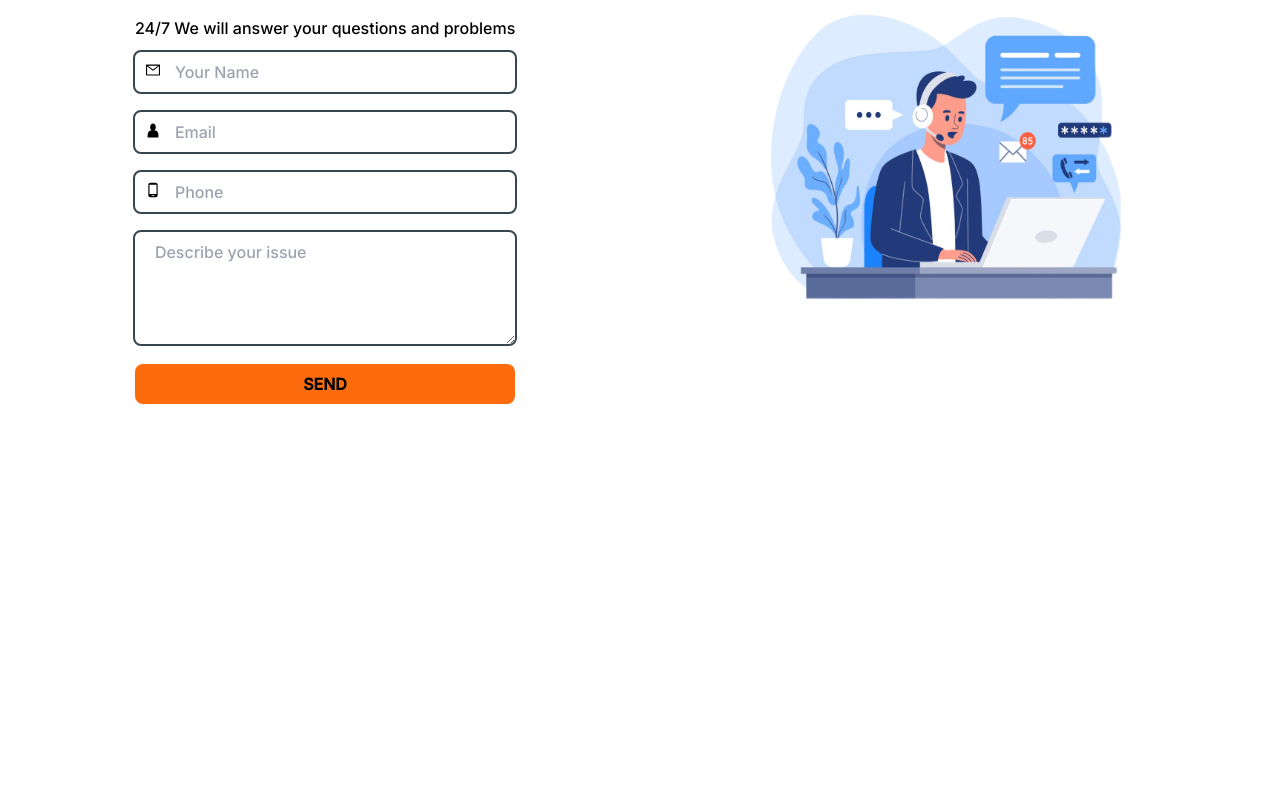
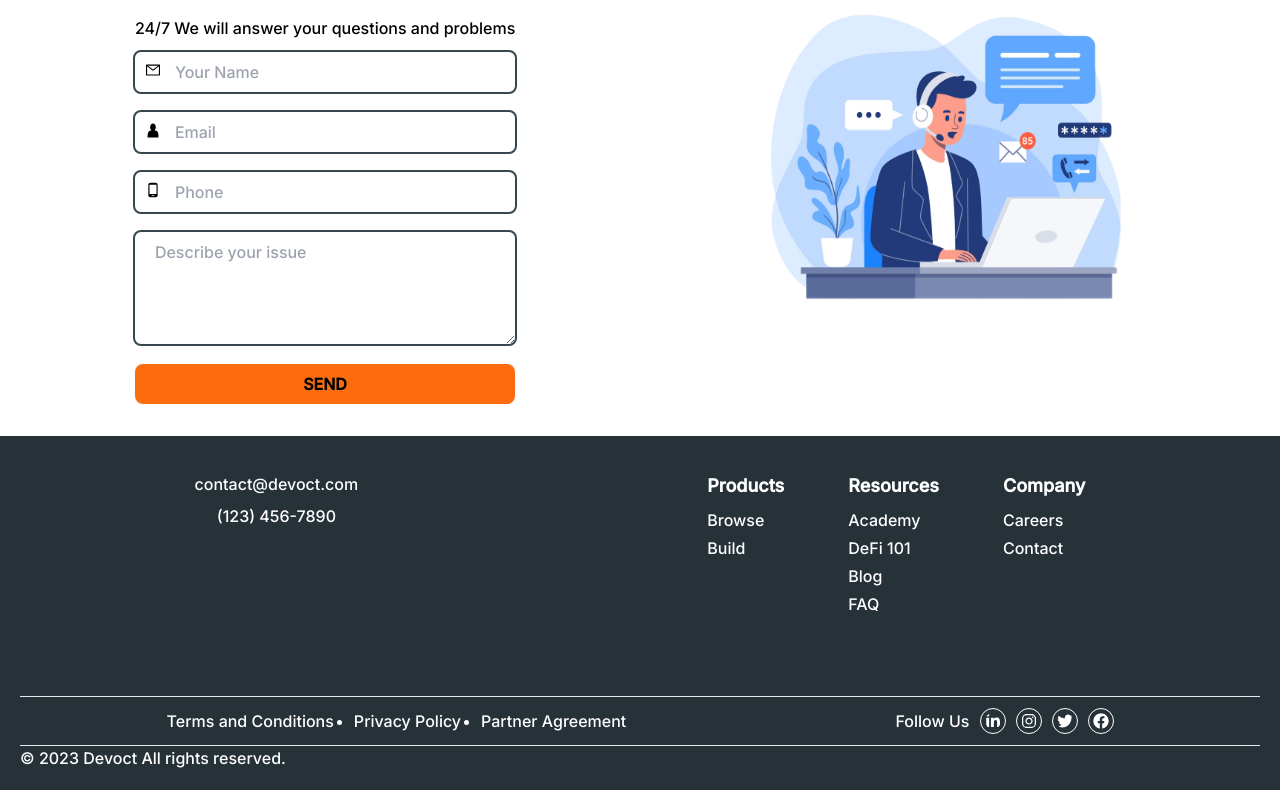
Before and after one commit to dev-oct/devoctWeb, a React (Create React App) app in the folder website/: page / in a window 1280 px wide. Shown: the part 2463-3253 px from the top of the page. Before the commit the page ends 2887 px from the top, so only its background shows below. Built offline with nearby package versions, Linux system fonts and the light colour scheme.

Commit message:
footer done

```diff
--- a/website/src/components/Contact.js
+++ b/website/src/components/Contact.js
@@ -10,7 +10,7 @@ const Contact = () => {
             <div className='flex flex-col gap-3'>
                 <div className="flex flex-col gap-3">
                     <p className="text-center text-3xl">GET IN <span className="font-bold"> TOUCH! </span></p>
-                    <p>24/7 We will answer your questions and problems</p>
+                    <p className='flex text-center'>24/7 We will answer your questions and problems</p>
                 </div>
                 <div className="cform">
                     <div className="flex flex-col gap-5">
--- a/website/src/components/Footer.js
+++ b/website/src/components/Footer.js
@@ -1,10 +1,62 @@
 import '../styles/footer.css';
+import { FaLinkedinIn, FaFacebook, FaInstagram, FaTwitter } from 'react-icons/fa';
 
 const Footer = () => {
     return (
-        <div className="footer p-5">
-            <p>© 2023 Devoct All rights reserved.</p>
-        </div>
+        <div className="footer relative flex flex-col mt-3 p-5 bg-[#263238]">
+            <div className='flex flex-wrap data flex-row justify-around mt-2'>
+                <div className="flex mphone justify-start flex-col items-center mt-2">
+                    <p className="hover:opacity-50">contact@devoct.com</p>
+                    <p className="hover:opacity-50 mt-2">(123) 456-7890</p>
+                </div>
+                <div className='flex fcontent justify-center flex-wrap mt-2 gap-16'>
+                    <div className='flex flex-col'>
+                        <p className="text-lg hover:opacity-50 font-semibold">Products</p>
+                        <div className="mt-2">
+                            <p className="hover:opacity-50">Browse</p>
+                            <p className="hover:opacity-50 mt-1">Build</p>
+                        </div>
+                    </div>
+                    <div className='flex flex-col'>
+                        <p className="text-lg font-semibold hover:opacity-50">Resources</p>
+                        <div className="mt-2">
+                            <p className="hover:opacity-50">Academy</p>
+                            <p className="hover:opacity-50 mt-1">DeFi 101</p>
+                            <p className="hover:opacity-50 mt-1">Blog</p>
+                            <p className="hover:opacity-50 mt-1">FAQ</p>
+                        </div>
+                    </div>
+                    <div className='flex flex-col'>
+                        <p className="text-lg font-semibold hover:opacity-50">Company</p>
+                        <div className="mt-2">
+                            <p className="hover:opacity-50">Careers</p>
+                            <p className="hover:opacity-50 mt-1">Contact</p>
+                        </div>
+                    </div>
+                </div>
+            </div>
+            <div className="flex ff flex-row justify-around p-3 border-t border-b mt-20">
+                <div className="quotes flex flex-row justify-center gap-5">
+                    <p>Terms and Conditions</p>
+                    <ul className='flex list-disc flex-row gap-5'>
+                        <li>Privacy Policy</li>
+                        <li className='pa'>Partner Agreement</li>
+                    </ul>
+                </div>
+                <div className="links flex flex-row gap-3 items-center justify-center">
+                    <p>Follow Us</p>
+                    <div className='flex flex-row gap-3'>
+                        <FaLinkedinIn className='outline hover:text-[#FC63007D] hover:border-white rounded-xl hover:bg-white outline-1 p-1 text-2xl' />
+                        <FaInstagram className='outline hover:text-[#FC63007D] hover:border-white hover:bg-white rounded-xl outline-1 p-1 text-2xl' />
+                        <FaTwitter className='outline hover:text-[#FC63007D] hover:border-white hover:bg-white outline-1 p-1 rounded-xl text-2xl' />
+                        <FaFacebook className='outline hover:text-[#FC63007D] hover:border-white hover:bg-white outline-1 p-1 text-2xl rounded-xl' />
+                    </div>
+                </div>
+            </div>
+            <div>
+                <p>© 2023 Devoct All rights reserved.</p>
+            </div>
+        </div >
 
     );
 }
--- a/website/src/components/Home.js
+++ b/website/src/components/Home.js
@@ -6,6 +6,7 @@ import Team from "./Team";
 import Contact from "./Contact";
 import TrendingP from "./TrendingP";
 import RecentP from "./RecentP";
+import Footer from './Footer';
 
 const Home = () => {
 
@@ -20,6 +21,7 @@ const Home = () => {
             <RecentP />
             <Team />
             <Contact />
+            <Footer />
         </div >
     );
 }
--- a/website/src/styles/footer.css
+++ b/website/src/styles/footer.css
@@ -0,0 +1,34 @@
+.footer {
+  width: 100%;
+  color: white;
+}
+
+@media screen and (max-width: 600px) {
+  .footer .data {
+    display: flex;
+    flex-direction: column;
+    justify-content: center;
+    padding: 0;
+    margin: 0;
+  }
+
+  .footer .fcontent {
+    justify-content: center;
+    gap: 30px;
+    margin-top: 20px;
+  }
+
+  .ff {
+    font-size: small;
+  }
+  .quotes {
+    gap: 10px;
+  }
+  .quotes .pa {
+    display: none;
+  }
+  .links div,
+  .links {
+    gap: 10px;
+  }
+}
```
